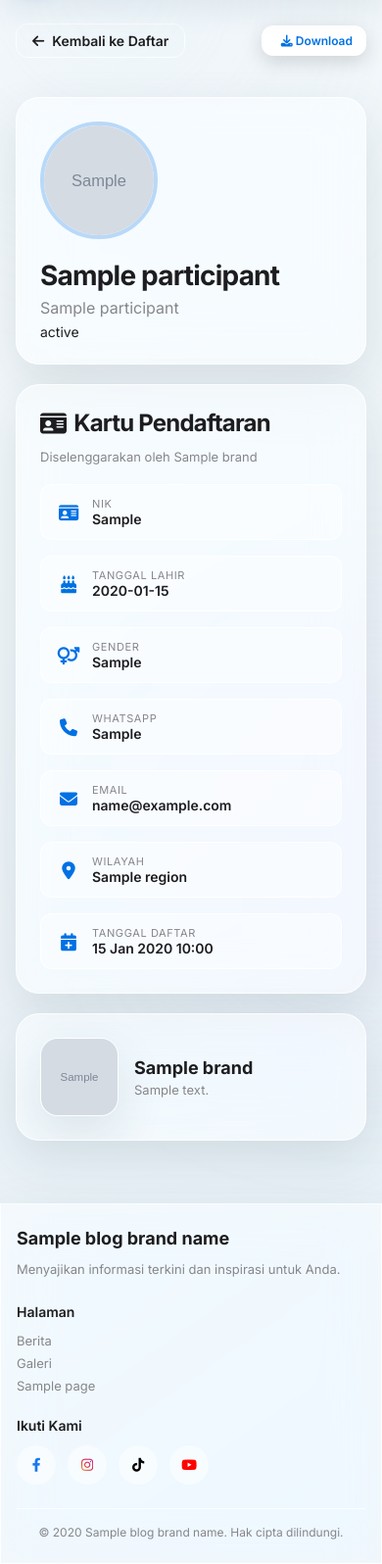
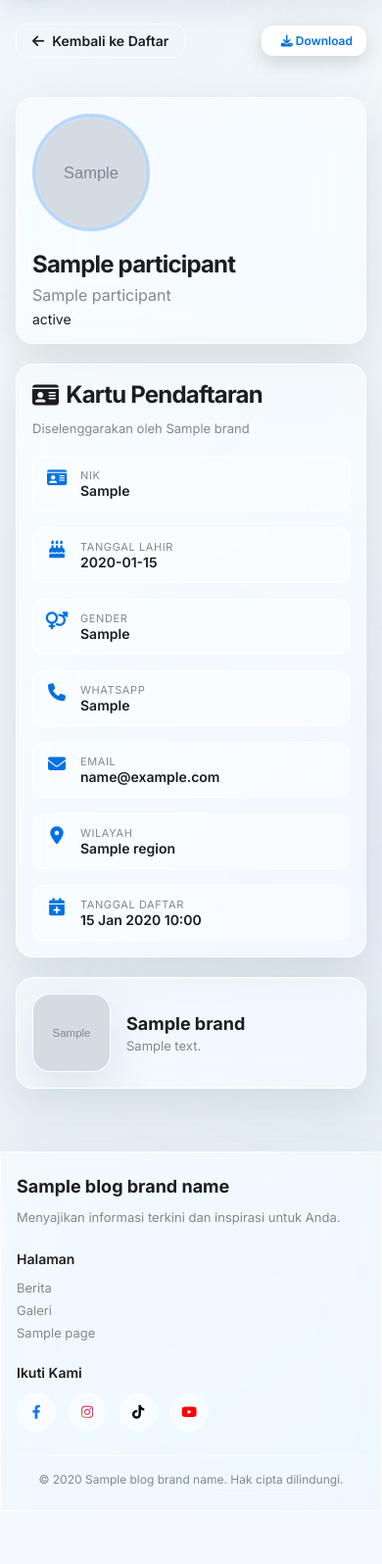
Before and after one commit to hyuwafi40/gsx, a Django app: template blog/templates/blog/participant/detail.html in a window 390 px wide. Shown: the part 62-1658 px from the top of the page at 98% size. After the commit the page ends 1579 px from the top, so only its background shows below. Run offline with Django 5.2, Linux system fonts and the light colour scheme; the template is opened without the code that fills it: most values are stand-ins (such as "Sample title", 1, 10 or a date in 2020); grey boxes marked "Sample" are stand-in pictures.

Commit message:
optimasi participant blog

```diff
--- a/blog/templates/blog/participant.html
+++ b/blog/templates/blog/participant.html
@@ -16,5 +16,5 @@
         </a>
     </div>
     {% include "blog/participant/summary.html" %}
-    <div id="participantTableContainer">{% include "blog/participant/table.html" %}</div>
+    <div id="participantTableContainer" aria-live="polite">{% include "blog/participant/table.html" %}</div>
 {% endblock %}
--- a/blog/templates/blog/participant/detail.html
+++ b/blog/templates/blog/participant/detail.html
@@ -13,11 +13,13 @@
     <div class="blog-participant-detail">
         <div class="blog-participant-header">
             <a href="{% url 'blog:participant_list' %}"
-               class="blog-btn-ghost-light mb-20">
+               class="blog-btn-ghost-light mb-20"
+               aria-label="Kembali ke daftar peserta">
                 <i class="fa-solid fa-arrow-left"></i> Kembali ke Daftar
             </a>
             <a href="{% url 'blog:participant_download' participant.pk %}"
-               class="blog-btn blog-btn-primary mb-20">
+               class="blog-btn blog-btn-primary mb-20"
+               aria-label="Download data peserta {{ participant.stage_name }}">
                 <i class="fa-solid fa-download"></i> Download
             </a>
         </div>
--- a/blog/templates/blog/participant/search.html
+++ b/blog/templates/blog/participant/search.html
@@ -21,7 +21,7 @@
           hx-get="{% url 'blog:participant_search' %}"
           hx-target="#participantSearchResults"
           hx-swap="innerHTML"
-          hx-trigger="keyup changed delay:300ms">
+          hx-trigger="keyup changed delay:300ms from:input">
         <i class="fa-solid fa-magnifying-glass" aria-hidden="true"></i>
         <input type="text"
                id="participantSearchInput"
--- a/blog/templates/blog/participant/table.html
+++ b/blog/templates/blog/participant/table.html
@@ -33,7 +33,8 @@
                 </div>
                 {% if participant.status == "verified" %}
                     <a href="{% url 'blog:participant_detail' participant.pk %}"
-                       class="blog-btn blog-btn-primary">
+                       class="blog-btn blog-btn-primary"
+                       aria-label="Lihat peserta {{ participant.stage_name }}">
                         <i class="fa-solid fa-eye"></i> Lihat
                     </a>
                 {% endif %}
--- a/blog/views/participant.py
+++ b/blog/views/participant.py
@@ -111,6 +111,10 @@ class ParticipantDownloadView(View):
         context = {
             "participant": participant,
             "brand": brand,
+            "masked_nik": self.mask_value(participant.nik, "nik"),
+            "masked_birthdate": self.mask_value(participant.birthdate, "birthdate"),
+            "masked_email": self.mask_value(participant.email, "email"),
+            "masked_whatsapp": self.mask_value(participant.whatsapp, "whatsapp"),
         }
         html = render_to_string("blog/participant/pdf.html", context, request=request)
         response = HttpResponse(content_type="application/pdf")
--- a/static/css/blogparticipant.css
+++ b/static/css/blogparticipant.css
@@ -43,6 +43,7 @@
 
 .blog-participant-summary {
     display: grid;
+    min-width: 0;
     gap: 16px;
     margin-bottom: 24px;
 }
@@ -79,6 +80,7 @@
     color: var(--text-muted);
     text-transform: uppercase;
     letter-spacing: 0.8px;
+    overflow-wrap: anywhere;
 }
 
 .blog-participant-list {
@@ -150,6 +152,7 @@
     font-size: 16px;
     font-weight: 600;
     margin-bottom: 6px;
+    overflow-wrap: anywhere;
 }
 
 .blog-participant-meta {
@@ -166,6 +169,8 @@
     gap: 6px;
     font-size: 12px;
     color: var(--text-muted);
+    min-width: 0;
+    overflow-wrap: anywhere;
 }
 
 .blog-participant-meta i {
@@ -281,6 +286,7 @@
 
 .blog-participant-registration-grid {
     display: grid;
+    min-width: 0;
     gap: 16px;
 }
 
@@ -292,6 +298,7 @@
     background: rgba(255, 255, 255, 0.4);
     border-radius: var(--rad-sm);
     border: 1px solid var(--glass-border);
+    min-width: 0;
 }
 
 .blog-participant-registration-item i {
@@ -312,6 +319,7 @@
 .blog-participant-registration-value {
     font-weight: 600;
     color: var(--text-dark);
+    overflow-wrap: anywhere;
 }
 
 .blog-participant-brand-profile {
@@ -356,10 +364,61 @@
 
 @media (min-width: 768px) {
     .blog-participant-summary {
-        grid-template-columns: repeat(3, 1fr);
+        grid-template-columns: repeat(3, minmax(0, 1fr));
     }
 
     .blog-participant-registration-grid {
-        grid-template-columns: repeat(2, 1fr);
+        grid-template-columns: repeat(2, minmax(0, 1fr));
     }
 }
+
+@media (max-width: 599px) {
+    .blog-participant-toolbar {
+        justify-content: stretch;
+    }
+
+    .blog-participant-toolbar .blog-btn {
+        width: 100%;
+    }
+
+    .blog-participant-item {
+        align-items: flex-start;
+        flex-wrap: wrap;
+        padding: 14px;
+    }
+
+    .blog-participant-item-body {
+        flex-basis: calc(100% - 96px);
+    }
+
+    .blog-participant-item>.blog-btn {
+        width: 100%;
+        margin-left: 96px;
+    }
+
+    .blog-participant-profile-card,
+    .blog-participant-registration-card,
+    .blog-participant-brand-card {
+        padding: 16px;
+        border-radius: var(--rad-md);
+    }
+
+    .blog-participant-profile {
+        align-items: flex-start;
+    }
+
+    .blog-participant-name {
+        font-size: 24px;
+        line-height: 1.2;
+        overflow-wrap: anywhere;
+    }
+
+    .blog-participant-registration-grid {
+        grid-template-columns: 1fr;
+    }
+
+    .blog-participant-registration-item {
+        align-items: flex-start;
+        padding: 12px;
+    }
+}
```
Also changed, not shown: blog/templates/blog/participant/pdf.html (+4 -4 lines), blog/templates/blog/participant/search_content.html (+9 -7 lines).
